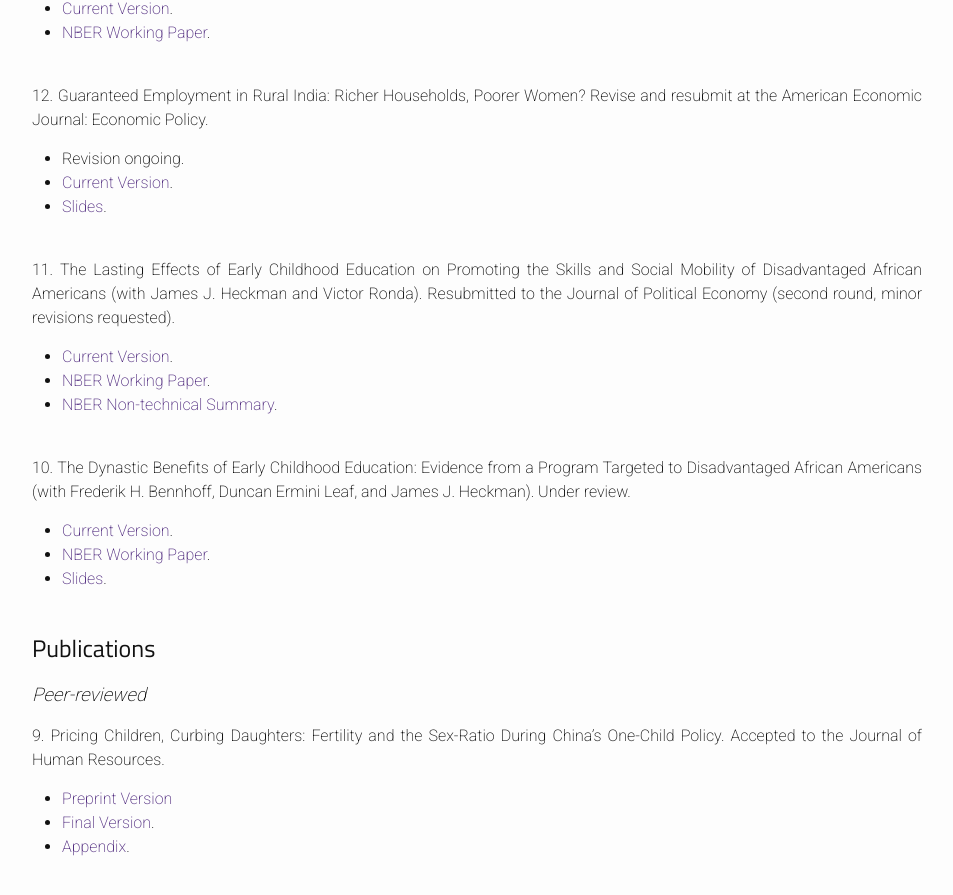
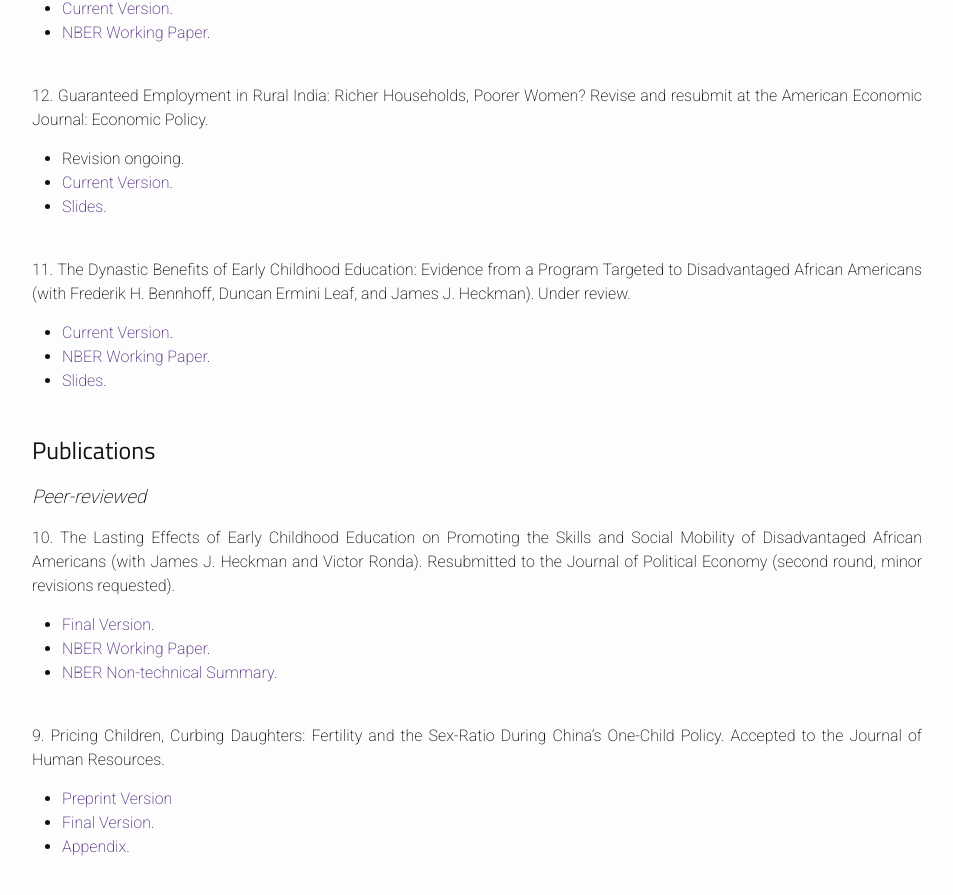
Before and after one commit to jorgelgarcia/jorgelgarcia.github.io, a Jekyll site: the page built from research.md, in a window 1280 px wide and 900 px high, scrolled down 297 px. Shown: the top 895 px of the window, without its empty margins (163-1116 px from the left). Built offline with Jekyll 4.4.1, drawn with Linux system fonts in a browser that asks for light colours; nearby versions of some CDN libraries; some web fonts are replaced; some of the changed lines change nothing that is shown.

Commit message:
modify from laptop to save link

```diff
--- a/research.md
+++ b/research.md
@@ -20,14 +20,7 @@
 <br/>
 <br/>
 
-11\. The Lasting Effects of Early Childhood Education on Promoting the Skills and Social Mobility of Disadvantaged African Americans (with James J. Heckman and Victor Ronda). Resubmitted to the Journal of Political Economy (second round, minor revisions requested).
-* [Current Version](https://www.dropbox.com/s/hjh71ya4wmg98cj/perrysecondgen_paper_08-02-2022a_jlg.pdf?dl=0).
-* [NBER Working Paper](https://www.dropbox.com/s/j064n60f2pg5mbg/w29057.pdf?dl=0).
-* [NBER Non-technical Summary](https://www.nber.org/digest-202110/intergenerational-impacts-perry-preschool-project).
-<br/>
-<br/>
-
-10\. The Dynastic Benefits of Early Childhood Education: Evidence from a Program Targeted to Disadvantaged African Americans (with Frederik H. Bennhoff, Duncan Ermini Leaf, and James J. Heckman). Under review.
+11\. The Dynastic Benefits of Early Childhood Education: Evidence from a Program Targeted to Disadvantaged African Americans (with Frederik H. Bennhoff, Duncan Ermini Leaf, and James J. Heckman). Under review.
 * [Current Version](https://www.dropbox.com/s/4owab3mx3ip95y3/perrycba_paper_2022-05-31a_jlg.pdf?dl=0).
 * [NBER Working Paper](https://www.dropbox.com/s/6brsiqua5eifvg6/w29004.pdf?dl=0).
 * [Slides](https://www.dropbox.com/s/owruqp66sf1l4eg/perrcba_slides_2022-04-24a_jlg.pdf?dl=0).
@@ -36,6 +29,13 @@
 
 ## Publications
 ### Peer-reviewed
+
+10\. The Lasting Effects of Early Childhood Education on Promoting the Skills and Social Mobility of Disadvantaged African Americans (with James J. Heckman and Victor Ronda). Resubmitted to the Journal of Political Economy (second round, minor revisions requested).
+* [Final Version](https://www.dropbox.com/s/2j6fb6i9af2e21q/perrysecondgen_paper_08-26-2022a_jlg.pdf?dl=0).
+* [NBER Working Paper](https://www.dropbox.com/s/j064n60f2pg5mbg/w29057.pdf?dl=0).
+* [NBER Non-technical Summary](https://www.nber.org/digest-202110/intergenerational-impacts-perry-preschool-project).
+<br/>
+<br/>
 
 9\. Pricing Children, Curbing Daughters: Fertility and the Sex-Ratio During China's One-Child Policy. Accepted to the Journal of Human Resources.
 * [Preprint Version](http://jhr.uwpress.org/content/early/2022/03/31/jhr.0820-11118R1.full.pdf+html)
```
